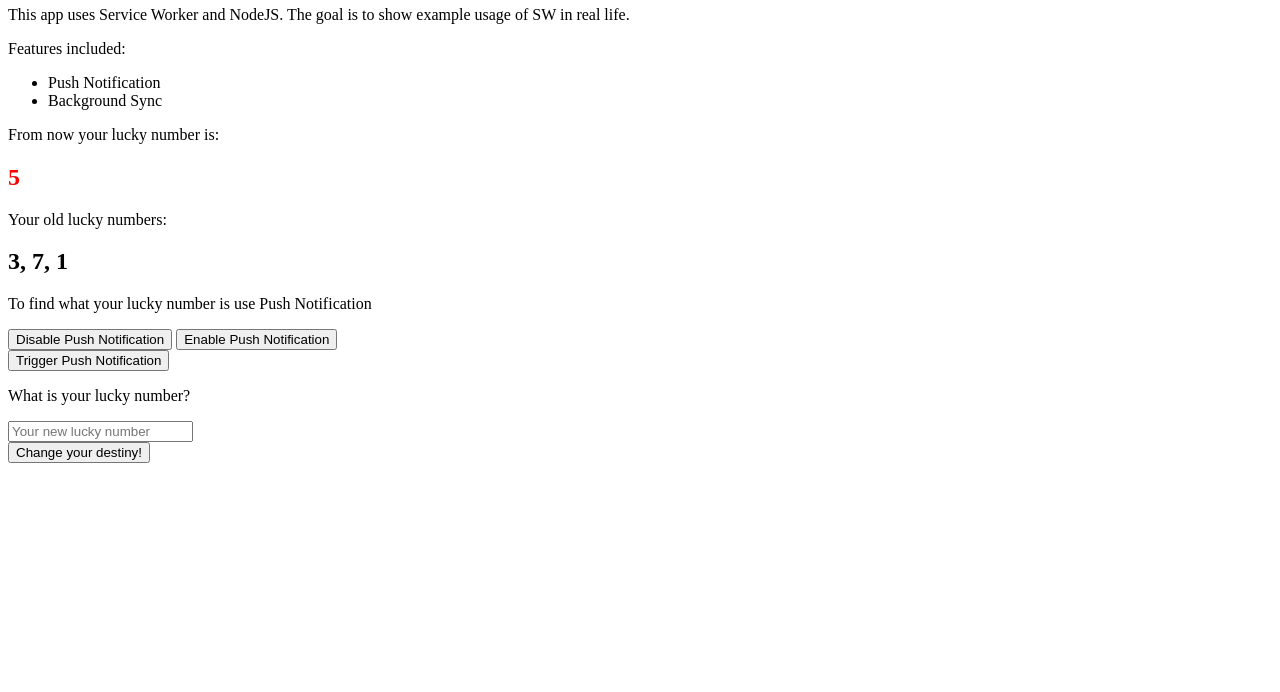
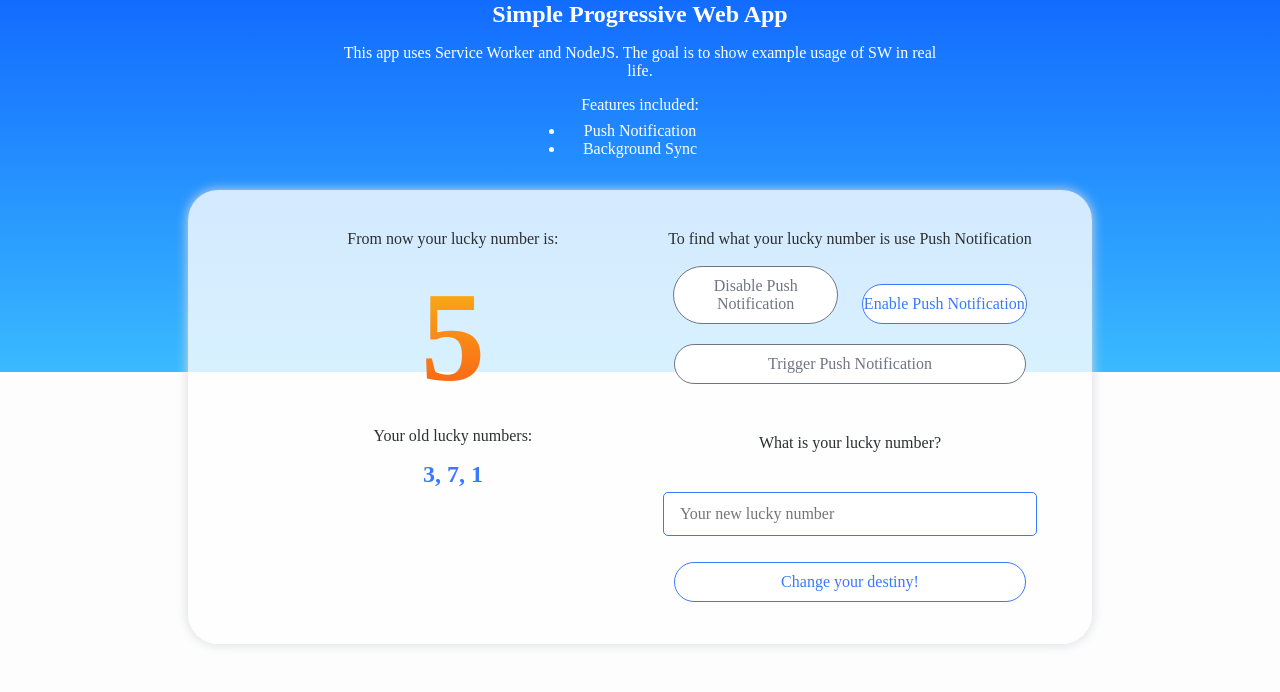
Before and after one commit to bartcis/Service-Worker, a website built with webpack: page index.html in a window 1280 px wide. Shown: the part 108-800 px from the top of the page. Built offline with nearby package versions, Linux system fonts and the light colour scheme; files whose address does not match are found by name.

Commit message:
Styles in right place

```diff
--- a/sass/style.scss
+++ b/sass/style.scss
@@ -1,3 +1,177 @@
-h1 {
-    color: red;
+/* Web Fonts */
+
+@font-face {
+  font-family: 'rubikbold';
+  src: url('./fonts/rubik-bold-webfont.woff2') format('woff2'),
+    url('./fonts/rubik-bold-webfont.woff') format('woff');
+  font-weight: normal;
+  font-style: normal;
 }
+
+@font-face {
+  font-family: 'varelaregular';
+  src: url('./fonts/varela-regular-webfont.woff2') format('woff2'),
+    url('./fonts/varela-regular-webfont.woff') format('woff');
+  font-weight: normal;
+  font-style: normal;
+}
+
+/* Colors */
+
+$white: #fff;
+$black: #2c3030;
+$grey: #fdfdfd;
+$grey-dark: #d7d9de;
+$blue: #3a78ff;
+$blue-light: #3abaff;
+$blue-dark: #0755ff;
+$red: #f95116;
+$yellow: #f9c216;
+
+* {
+  padding: 0;
+  margin: 0;
+  box-sizing: border-box;
+}
+
+body {
+  background: $grey;
+  position: relative;
+}
+
+h1, h2, p {
+  color: $white;
+  font-family: 'rubikbold';
+  font-size: 2rem;
+  padding: .5rem 0;
+
+}
+
+h2 {
+  font-size: 1.5rem;
+}
+
+p {
+  font-family: 'varelaregular';
+  font-size: 1rem;
+}
+
+.sky {
+  position: absolute;
+  top: 0;
+  left: 0;
+  width: 100vw;
+  height: 60vh;
+  background: linear-gradient($blue-dark, $blue-light);
+  z-index: -2;
+}
+
+.lucky-number {
+  font-size: 8rem;
+  background: -webkit-linear-gradient($yellow, $red);
+  -webkit-background-clip: text;
+  -webkit-text-fill-color: transparent;
+}
+
+.button {
+  width: 94%;
+  border: 1px solid $blue;
+  padding: 10px 0;
+  margin: 10px;
+  font-family: 'rubikbold';
+  font-size: 1rem;
+  border-radius: 50vh;
+  background: linear-gradient($white, $white);
+  cursor: pointer;
+  color: $blue;
+  transition: all .5s cubic-bezier(0.075, 0.82, 0.165, 1);
+  @media (min-width: 600px) {
+    width: 44%;
+  }
+  &:hover {
+    background: linear-gradient($blue-light, $blue-dark);
+    color: $white;
+  }
+  &:active {
+    filter: drop-shadow(10px 3px 4px $blue);
+  }
+  &:focus {
+    outline: none;
+  }
+  &--wide {
+    width: 94%;
+  }
+  &--disabled {
+    pointer-events: none;
+    filter: grayscale(.9);
+  }
+}
+.wrapper {
+  max-width: 1000px;
+  margin: auto;
+  padding: 1rem;
+}
+
+.content {
+  margin: 1rem 0;
+  text-align: center;
+  @media (min-width: 800px) {
+    margin: 2rem 0;
+  }
+}
+
+.intro {
+  max-width: 600px;
+  margin: auto;
+  ul {
+    padding-inline-start: 0;
+    font-family: 'varelaregular';
+    font-size: 1rem;
+    max-width: 150px;
+    margin: auto;
+    color: $white;
+  }
+}
+
+.app {
+  padding: 1rem;
+  margin: 2rem 0;
+  background: rgba($white, .8);
+  border-radius: 30px;
+  box-shadow: 0 0 12px $grey-dark;
+  display: flex;
+  flex-wrap: wrap;
+  justify-content: center;
+  @media (min-width: 800px) {
+    margin: 2rem;
+    padding: 2rem;
+    flex-wrap: nowrap;
+  }
+  p, h1, h2 {
+    color: $black;
+  }
+  &__number {
+    width: 100%;
+    @media (min-width: 600px) {
+      width: 50%;
+    }
+    h2 {
+      color: $blue;
+    }
+  }
+  &__push-not {
+    margin-bottom: 2rem;
+
+  }
+  &__bg-sync {
+    &__input {
+      padding: .75rem 1rem;
+      width: 100%;
+      font-family: 'varelaregular';
+      font-size: 1rem;
+      border: 1px solid $blue;
+      border-radius: 5px;
+      margin: 2rem 0 1rem;
+    }
+  }
+}
```
